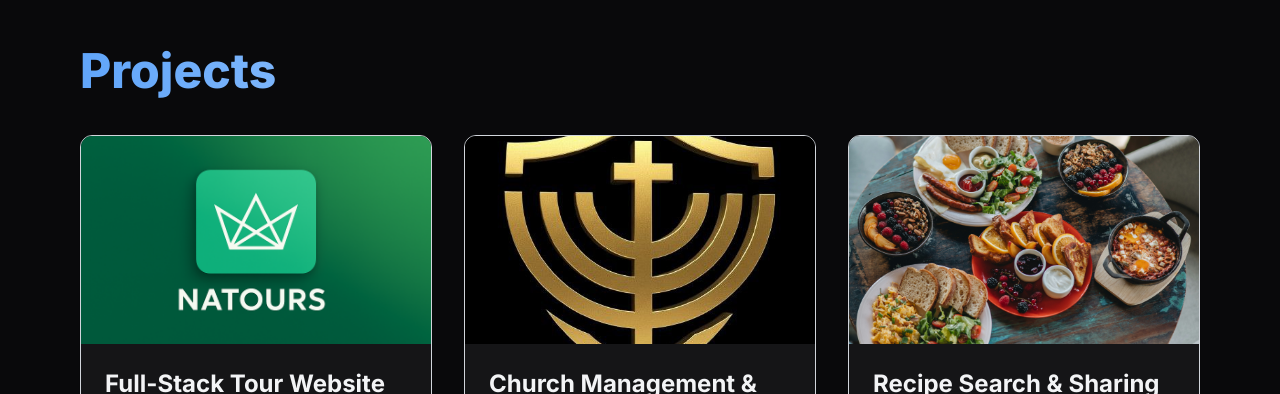
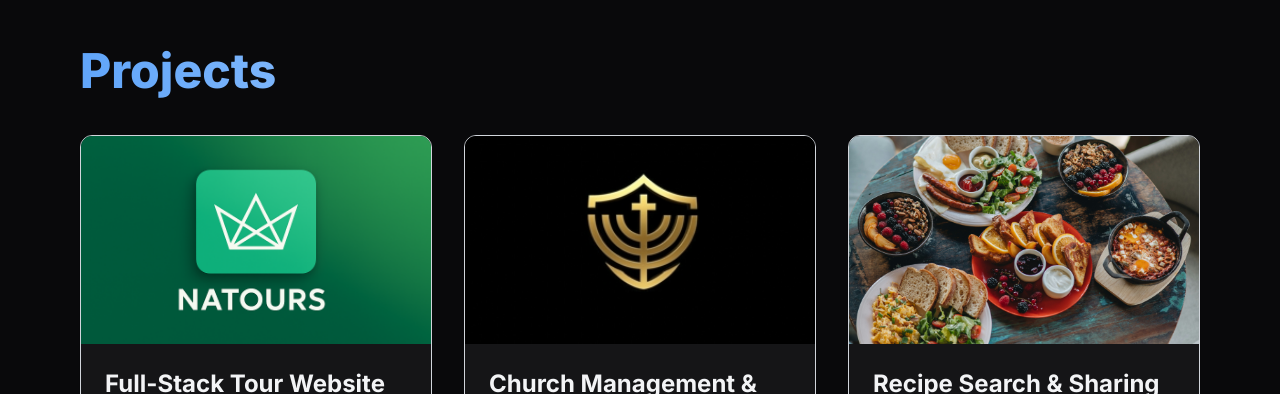
Before and after one commit to DagiAmeha/Portfolio, a Next.js app: page / in a window 1280 px wide. Shown: the part 1680-2074 px from the top of the page. Built offline with nearby package versions, Linux system fonts and the light colour scheme.

Commit message:
Change project image format from JPG to PNG
Updated project image from M4N.jpg to M4N.png.

```diff
--- a/data/project-detail.ts
+++ b/data/project-detail.ts
@@ -12,7 +12,7 @@ export const projects = [
      title: "Church Management & Engagement Platform",
     description:
       "A full-featured digital platform for Mission for Nation Church, enabling member registration, online donations, sermon streaming, and book purchasing in one unified system.",
-    image: "/img/M4N.jpg",
+    image: "/img/M4N.png",
     github: "https://github.com/nathanaelcheramlak/church-backend",
     demo: "https://youtube.com/shorts/oMOzxshmn7E?feature=share",
     tags: ["Flutter", "Express.js", "MongoDB", "Chappa"],
```
